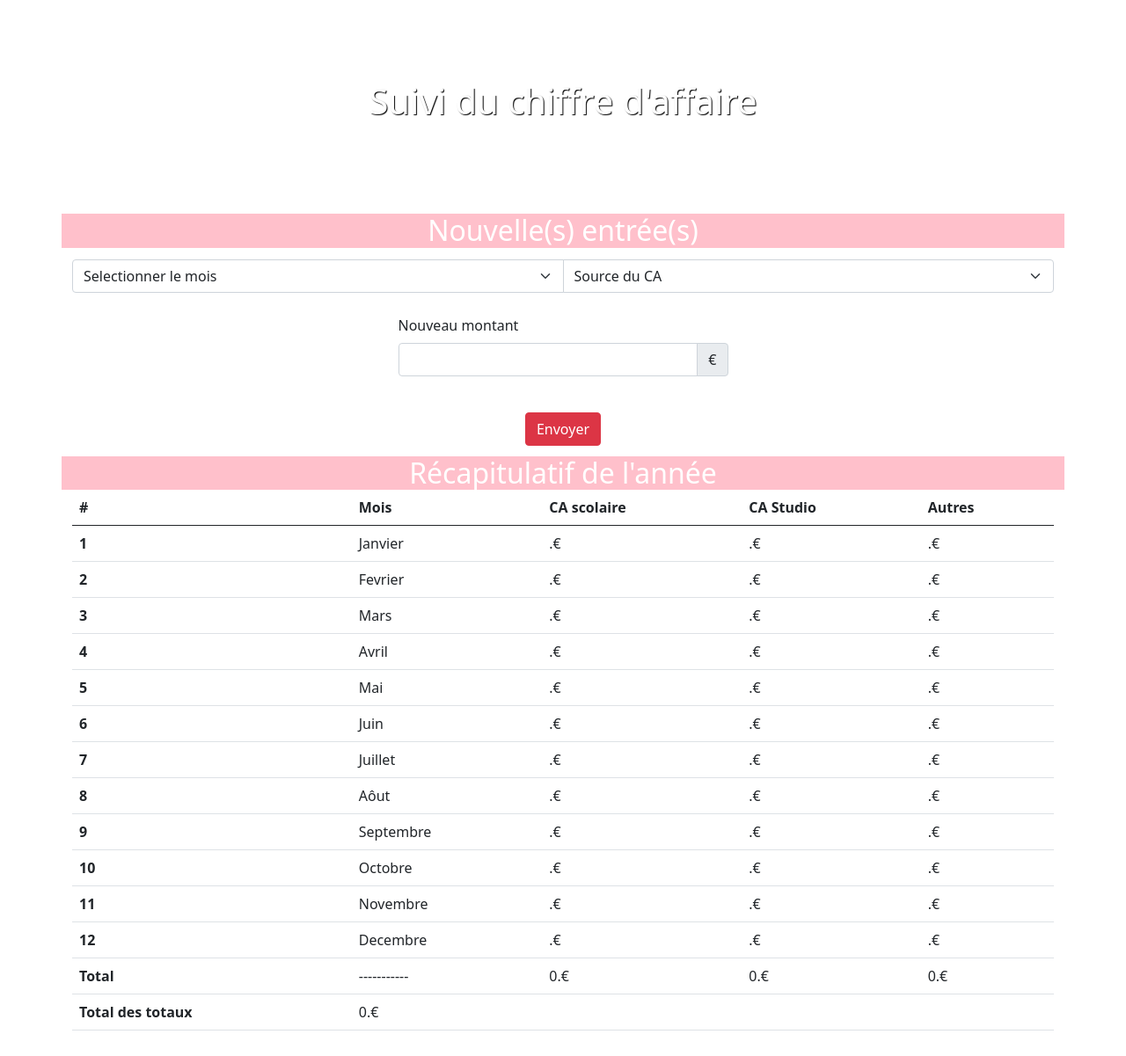
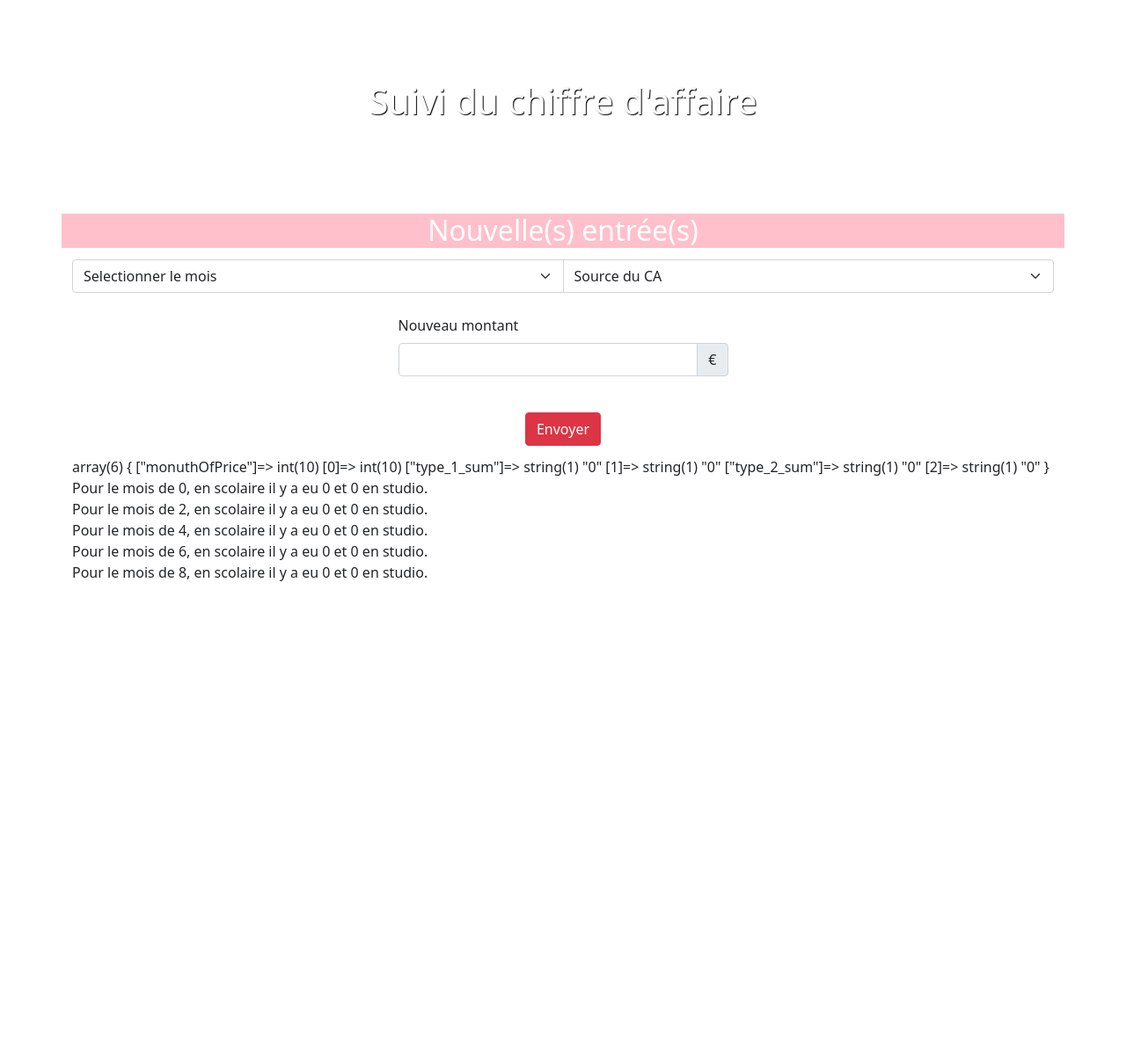
Before and after one commit to Raita991/php-training, a PHP site: page /Projet/index.php in a window 1280 px wide. Shown: the part 14-1215 px from the top of the page at 88% size. After the commit the page ends 675 px from the top, so only its background shows below. Run offline with PHP 8.4, Linux system fonts and the light colour scheme; tables that the repository leaves empty or names only in its code hold one stand-in row (values such as "Sample post").

Commit message:
create branch dev2

```diff
--- a/Projet/index.php
+++ b/Projet/index.php
@@ -69,152 +69,191 @@
 
   <?php
 
-function refreshTable() {
+  $myTable = array();
+  function refreshTableTwo() {
+    $dsn = 'mysql:host=localhost;dbname=ca_poupette';
+    $pdo = new PDO($dsn, 'root','');
+
+    $result = $pdo->query('SELECT
+    monuthOfPrice,
+    SUM(CASE typeOfPrice WHEN 1 THEN price ELSE 0 end) As type_1_sum,
+    SUM(CASE typeOfPrice WHEN 2 THEN price ELSE 0 end) As type_2_sum
+    From ca_poupette.experimental
+    Group by monuthOfPrice');
+
+    foreach ($result as $number) {
+        var_dump($number);
+        $priceSco = $number['type_1_sum'];
+        $priceStu = $number['type_2_sum'];
+
+        for ($i=0; $i<$number['monuthOfPrice']; $i++) {
+          echo " Pour le mois de $i, en scolaire il y a eu $priceSco et $priceStu en studio.<br>";
+          $i++;
+        }
+
+
+    };
+  }
+
+
+
+  refreshTableTwo();
+/*function refreshTable() {
 
   $dsn = 'mysql:host=localhost;dbname=ca_poupette';
   $pdo = new PDO($dsn, 'root','');
-  foreach ($pdo->query('SELECT SUM(price) FROM experimental WHERE (typeOfPrice = 1)
-    AND (monuthOfprice = 1)', PDO::FETCH_ASSOC) as $number) {
+
+
+  $result = $pdo->query('SELECT SUM(price) AS amount FROM turnover WHERE (typeOfPrice = 1) AND (monthOfprice = 1)', PDO::FETCH_ASSOC);
+  $row = $result->fetch();
+  var_dump($row['amount']);
+
+
+
+
+  foreach ($pdo->query('SELECT SUM(price) FROM turnover WHERE (typeOfPrice = 1)
+    AND (monthOfprice = 1)', PDO::FETCH_ASSOC) as $number) {
     $priceJanSco = $number['SUM(price)'];
+
     }
-  foreach ($pdo->query('SELECT SUM(price) FROM experimental WHERE (typeOfPrice = 2)
-  AND (monuthOfprice = 1)', PDO::FETCH_ASSOC) as $number) {
+  foreach ($pdo->query('SELECT SUM(price) FROM turnover WHERE (typeOfPrice = 2)
+  AND (monthOfprice = 1)', PDO::FETCH_ASSOC) as $number) {
     $priceJanStu = $number['SUM(price)'];
    }
-   foreach ($pdo->query('SELECT SUM(price) FROM experimental WHERE (typeOfPrice = 3)
-  AND (monuthOfprice = 1)', PDO::FETCH_ASSOC) as $number) {
+   foreach ($pdo->query('SELECT SUM(price) FROM turnover WHERE (typeOfPrice = 3)
+  AND (monthOfprice = 1)', PDO::FETCH_ASSOC) as $number) {
     $priceJanOt = $number['SUM(price)'];
    }
-   foreach ($pdo->query('SELECT SUM(price) FROM experimental WHERE (typeOfPrice = 1)
-  AND (monuthOfprice = 2)', PDO::FETCH_ASSOC) as $number) {
+   foreach ($pdo->query('SELECT SUM(price) FROM turnover WHERE (typeOfPrice = 1)
+  AND (monthOfprice = 2)', PDO::FETCH_ASSOC) as $number) {
     $priceFebSco = $number['SUM(price)'];
    }
-   foreach ($pdo->query('SELECT SUM(price) FROM experimental WHERE (typeOfPrice = 2)
-  AND (monuthOfprice = 2)', PDO::FETCH_ASSOC) as $number) {
+   foreach ($pdo->query('SELECT SUM(price) FROM turnover WHERE (typeOfPrice = 2)
+  AND (monthOfprice = 2)', PDO::FETCH_ASSOC) as $number) {
     $priceFebStu = $number['SUM(price)'];
    }
-   foreach ($pdo->query('SELECT SUM(price) FROM experimental WHERE (typeOfPrice = 3)
-  AND (monuthOfprice = 2)', PDO::FETCH_ASSOC) as $number) {
+   foreach ($pdo->query('SELECT SUM(price) FROM turnover WHERE (typeOfPrice = 3)
+  AND (monthOfprice = 2)', PDO::FETCH_ASSOC) as $number) {
     $priceFebOt = $number['SUM(price)'];
    }
-   foreach ($pdo->query('SELECT SUM(price) FROM experimental WHERE (typeOfPrice = 1)
-  AND (monuthOfprice = 3)', PDO::FETCH_ASSOC) as $number) {
+   foreach ($pdo->query('SELECT SUM(price) FROM turnover WHERE (typeOfPrice = 1)
+  AND (monthOfprice = 3)', PDO::FETCH_ASSOC) as $number) {
     $priceMarSco = $number['SUM(price)'];
    }
-   foreach ($pdo->query('SELECT SUM(price) FROM experimental WHERE (typeOfPrice = 2)
-  AND (monuthOfprice = 3)', PDO::FETCH_ASSOC) as $number) {
+   foreach ($pdo->query('SELECT SUM(price) FROM turnover WHERE (typeOfPrice = 2)
+  AND (monthOfprice = 3)', PDO::FETCH_ASSOC) as $number) {
     $priceMarStu = $number['SUM(price)'];
    }
-   foreach ($pdo->query('SELECT SUM(price) FROM experimental WHERE (typeOfPrice = 3)
-  AND (monuthOfprice = 3)', PDO::FETCH_ASSOC) as $number) {
+   foreach ($pdo->query('SELECT SUM(price) FROM turnover WHERE (typeOfPrice = 3)
+  AND (monthOfprice = 3)', PDO::FETCH_ASSOC) as $number) {
     $priceMarOt = $number['SUM(price)'];
    }
-   foreach ($pdo->query('SELECT SUM(price) FROM experimental WHERE (typeOfPrice = 1)
-  AND (monuthOfprice = 4)', PDO::FETCH_ASSOC) as $number) {
+   foreach ($pdo->query('SELECT SUM(price) FROM turnover WHERE (typeOfPrice = 1)
+  AND (monthOfprice = 4)', PDO::FETCH_ASSOC) as $number) {
     $priceAprSco = $number['SUM(price)'];
    }
-   foreach ($pdo->query('SELECT SUM(price) FROM experimental WHERE (typeOfPrice = 2)
-  AND (monuthOfprice = 4)', PDO::FETCH_ASSOC) as $number) {
+   foreach ($pdo->query('SELECT SUM(price) FROM turnover WHERE (typeOfPrice = 2)
+  AND (monthOfprice = 4)', PDO::FETCH_ASSOC) as $number) {
     $priceAprStu = $number['SUM(price)'];
    }
-   foreach ($pdo->query('SELECT SUM(price) FROM experimental WHERE (typeOfPrice = 3)
-  AND (monuthOfprice = 4)', PDO::FETCH_ASSOC) as $number) {
+   foreach ($pdo->query('SELECT SUM(price) FROM turnover WHERE (typeOfPrice = 3)
+  AND (monthOfprice = 4)', PDO::FETCH_ASSOC) as $number) {
     $priceAprOt = $number['SUM(price)'];
    }
-   foreach ($pdo->query('SELECT SUM(price) FROM experimental WHERE (typeOfPrice = 1)
-  AND (monuthOfprice = 5)', PDO::FETCH_ASSOC) as $number) {
+   foreach ($pdo->query('SELECT SUM(price) FROM turnover WHERE (typeOfPrice = 1)
+  AND (monthOfprice = 5)', PDO::FETCH_ASSOC) as $number) {
     $priceMaySco = $number['SUM(price)'];
    }
-   foreach ($pdo->query('SELECT SUM(price) FROM experimental WHERE (typeOfPrice = 2)
-  AND (monuthOfprice = 5)', PDO::FETCH_ASSOC) as $number) {
+   foreach ($pdo->query('SELECT SUM(price) FROM turnover WHERE (typeOfPrice = 2)
+  AND (monthOfprice = 5)', PDO::FETCH_ASSOC) as $number) {
     $priceMayStu = $number['SUM(price)'];
    }
-   foreach ($pdo->query('SELECT SUM(price) FROM experimental WHERE (typeOfPrice = 3)
-   AND (monuthOfprice = 5)', PDO::FETCH_ASSOC) as $number) {
+   foreach ($pdo->query('SELECT SUM(price) FROM turnover WHERE (typeOfPrice = 3)
+   AND (monthOfprice = 5)', PDO::FETCH_ASSOC) as $number) {
      $priceMayOt = $number['SUM(price)'];
     }
-    foreach ($pdo->query('SELECT SUM(price) FROM experimental WHERE (typeOfPrice = 1)
-  AND (monuthOfprice = 6)', PDO::FETCH_ASSOC) as $number) {
+    foreach ($pdo->query('SELECT SUM(price) FROM turnover WHERE (typeOfPrice = 1)
+  AND (monthOfprice = 6)', PDO::FETCH_ASSOC) as $number) {
     $priceJunSco = $number['SUM(price)'];
    }
-   foreach ($pdo->query('SELECT SUM(price) FROM experimental WHERE (typeOfPrice = 2)
-  AND (monuthOfprice = 6)', PDO::FETCH_ASSOC) as $number) {
+   foreach ($pdo->query('SELECT SUM(price) FROM turnover WHERE (typeOfPrice = 2)
+  AND (monthOfprice = 6)', PDO::FETCH_ASSOC) as $number) {
     $priceJunStu = $number['SUM(price)'];
    }
-   foreach ($pdo->query('SELECT SUM(price) FROM experimental WHERE (typeOfPrice = 3)
-  AND (monuthOfprice = 6)', PDO::FETCH_ASSOC) as $number) {
+   foreach ($pdo->query('SELECT SUM(price) FROM turnover WHERE (typeOfPrice = 3)
+  AND (monthOfprice = 6)', PDO::FETCH_ASSOC) as $number) {
     $priceJunOt = $number['SUM(price)'];
    }
-   foreach ($pdo->query('SELECT SUM(price) FROM experimental WHERE (typeOfPrice = 1)
-  AND (monuthOfprice = 7)', PDO::FETCH_ASSOC) as $number) {
+   foreach ($pdo->query('SELECT SUM(price) FROM turnover WHERE (typeOfPrice = 1)
+  AND (monthOfprice = 7)', PDO::FETCH_ASSOC) as $number) {
     $priceJuiSco = $number['SUM(price)'];
    }
-   foreach ($pdo->query('SELECT SUM(price) FROM experimental WHERE (typeOfPrice = 2)
-  AND (monuthOfprice = 7)', PDO::FETCH_ASSOC) as $number) {
+   foreach ($pdo->query('SELECT SUM(price) FROM turnover WHERE (typeOfPrice = 2)
+  AND (monthOfprice = 7)', PDO::FETCH_ASSOC) as $number) {
     $priceJuiStu = $number['SUM(price)'];
    }
-   foreach ($pdo->query('SELECT SUM(price) FROM experimental WHERE (typeOfPrice = 3)
-  AND (monuthOfprice = 7)', PDO::FETCH_ASSOC) as $number) {
+   foreach ($pdo->query('SELECT SUM(price) FROM turnover WHERE (typeOfPrice = 3)
+  AND (monthOfprice = 7)', PDO::FETCH_ASSOC) as $number) {
     $priceJuiOt = $number['SUM(price)'];
    }
-   foreach ($pdo->query('SELECT SUM(price) FROM experimental WHERE (typeOfPrice = 1)
-  AND (monuthOfprice = 8)', PDO::FETCH_ASSOC) as $number) {
+   foreach ($pdo->query('SELECT SUM(price) FROM turnover WHERE (typeOfPrice = 1)
+  AND (monthOfprice = 8)', PDO::FETCH_ASSOC) as $number) {
     $priceAugSco = $number['SUM(price)'];
    }
-   foreach ($pdo->query('SELECT SUM(price) FROM experimental WHERE (typeOfPrice = 2)
-  AND (monuthOfprice = 8)', PDO::FETCH_ASSOC) as $number) {
+   foreach ($pdo->query('SELECT SUM(price) FROM turnover WHERE (typeOfPrice = 2)
+  AND (monthOfprice = 8)', PDO::FETCH_ASSOC) as $number) {
     $priceAugStu = $number['SUM(price)'];
    }
-   foreach ($pdo->query('SELECT SUM(price) FROM experimental WHERE (typeOfPrice = 3)
-  AND (monuthOfprice = 8)', PDO::FETCH_ASSOC) as $number) {
+   foreach ($pdo->query('SELECT SUM(price) FROM turnover WHERE (typeOfPrice = 3)
+  AND (monthOfprice = 8)', PDO::FETCH_ASSOC) as $number) {
     $priceAugOt = $number['SUM(price)'];
    }
-   foreach ($pdo->query('SELECT SUM(price) FROM experimental WHERE (typeOfPrice = 1)
-  AND (monuthOfprice = 9)', PDO::FETCH_ASSOC) as $number) {
+   foreach ($pdo->query('SELECT SUM(price) FROM turnover WHERE (typeOfPrice = 1)
+  AND (monthOfprice = 9)', PDO::FETCH_ASSOC) as $number) {
     $priceSepSco = $number['SUM(price)'];
    }
-   foreach ($pdo->query('SELECT SUM(price) FROM experimental WHERE (typeOfPrice = 2)
-  AND (monuthOfprice = 9)', PDO::FETCH_ASSOC) as $number) {
+   foreach ($pdo->query('SELECT SUM(price) FROM turnover WHERE (typeOfPrice = 2)
+  AND (monthOfprice = 9)', PDO::FETCH_ASSOC) as $number) {
     $priceSepStu = $number['SUM(price)'];
    }
-   foreach ($pdo->query('SELECT SUM(price) FROM experimental WHERE (typeOfPrice = 3)
-  AND (monuthOfprice = 9)', PDO::FETCH_ASSOC) as $number) {
+   foreach ($pdo->query('SELECT SUM(price) FROM turnover WHERE (typeOfPrice = 3)
+  AND (monthOfprice = 9)', PDO::FETCH_ASSOC) as $number) {
     $priceSepOt = $number['SUM(price)'];
    }
-   foreach ($pdo->query('SELECT SUM(price) FROM experimental WHERE (typeOfPrice = 1)
-  AND (monuthOfprice = 10)', PDO::FETCH_ASSOC) as $number) {
+   foreach ($pdo->query('SELECT SUM(price) FROM turnover WHERE (typeOfPrice = 1)
+  AND (monthOfprice = 10)', PDO::FETCH_ASSOC) as $number) {
     $priceOctSco = $number['SUM(price)'];
    }
-   foreach ($pdo->query('SELECT SUM(price) FROM experimental WHERE (typeOfPrice = 2)
-  AND (monuthOfprice = 10)', PDO::FETCH_ASSOC) as $number) {
+   foreach ($pdo->query('SELECT SUM(price) FROM turnover WHERE (typeOfPrice = 2)
+  AND (monthOfprice = 10)', PDO::FETCH_ASSOC) as $number) {
     $priceOctStu = $number['SUM(price)'];
    }
-   foreach ($pdo->query('SELECT SUM(price) FROM experimental WHERE (typeOfPrice = 3)
-  AND (monuthOfprice = 10)', PDO::FETCH_ASSOC) as $number) {
+   foreach ($pdo->query('SELECT SUM(price) FROM turnover WHERE (typeOfPrice = 3)
+  AND (monthOfprice = 10)', PDO::FETCH_ASSOC) as $number) {
     $priceOctOt = $number['SUM(price)'];
    }
-   foreach ($pdo->query('SELECT SUM(price) FROM experimental WHERE (typeOfPrice = 1)
-  AND (monuthOfprice = 11)', PDO::FETCH_ASSOC) as $number) {
+   foreach ($pdo->query('SELECT SUM(price) FROM turnover WHERE (typeOfPrice = 1)
+  AND (monthOfprice = 11)', PDO::FETCH_ASSOC) as $number) {
     $priceNovSco = $number['SUM(price)'];
    }
-   foreach ($pdo->query('SELECT SUM(price) FROM experimental WHERE (typeOfPrice = 2)
-  AND (monuthOfprice = 11)', PDO::FETCH_ASSOC) as $number) {
+   foreach ($pdo->query('SELECT SUM(price) FROM turnover WHERE (typeOfPrice = 2)
+  AND (monthOfprice = 11)', PDO::FETCH_ASSOC) as $number) {
     $priceNovStu = $number['SUM(price)'];
    }
-   foreach ($pdo->query('SELECT SUM(price) FROM experimental WHERE (typeOfPrice = 3)
-  AND (monuthOfprice = 11)', PDO::FETCH_ASSOC) as $number) {
+   foreach ($pdo->query('SELECT SUM(price) FROM turnover WHERE (typeOfPrice = 3)
+  AND (monthOfprice = 11)', PDO::FETCH_ASSOC) as $number) {
     $priceNovOt = $number['SUM(price)'];
    }
-   foreach ($pdo->query('SELECT SUM(price) FROM experimental WHERE (typeOfPrice = 1)
-  AND (monuthOfprice = 12)', PDO::FETCH_ASSOC) as $number) {
+   foreach ($pdo->query('SELECT SUM(price) FROM turnover WHERE (typeOfPrice = 1)
+  AND (monthOfprice = 12)', PDO::FETCH_ASSOC) as $number) {
     $priceDecSco = $number['SUM(price)'];
    }
-   foreach ($pdo->query('SELECT SUM(price) FROM experimental WHERE (typeOfPrice = 2)
-  AND (monuthOfprice = 12)', PDO::FETCH_ASSOC) as $number) {
+   foreach ($pdo->query('SELECT SUM(price) FROM turnover WHERE (typeOfPrice = 2)
+  AND (monthOfprice = 12)', PDO::FETCH_ASSOC) as $number) {
     $priceDecStu = $number['SUM(price)'];
    }
-   foreach ($pdo->query('SELECT SUM(price) FROM experimental WHERE (typeOfPrice = 3)
-  AND (monuthOfprice = 12)', PDO::FETCH_ASSOC) as $number) {
+   foreach ($pdo->query('SELECT SUM(price) FROM turnover WHERE (typeOfPrice = 3)
+  AND (monthOfprice = 12)', PDO::FETCH_ASSOC) as $number) {
     $priceDecOt = $number['SUM(price)'];
    }
    $totalOfSco = $priceJanSco + $priceFebSco + $priceMarSco + $priceAprSco + $priceMaySco + $priceJunSco + $priceJuiSco + $priceAugSco
@@ -349,18 +388,13 @@ function refreshTable() {
       </div>
   </div>
 </div>
-    ";
 
 
-}
-refreshTable();
+}*/
+
 
 
 
 ?>
-
-  <script src="script.js"></script>
-  </body>
-  </html>
-
-<!--
+</body>
+</html>
```
